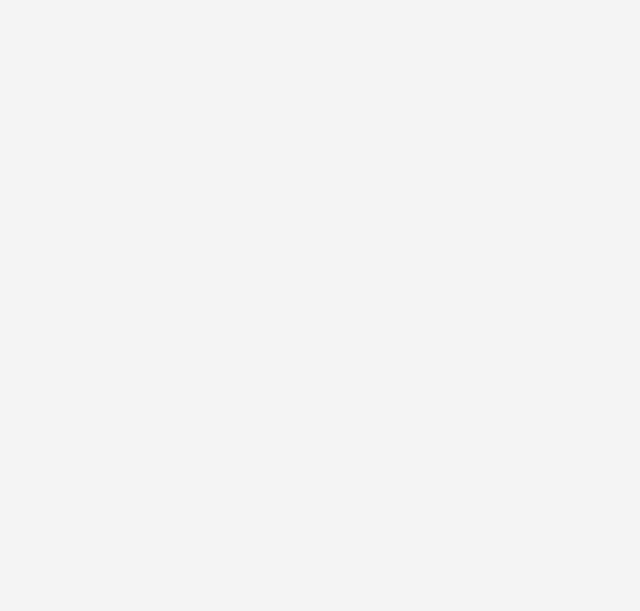
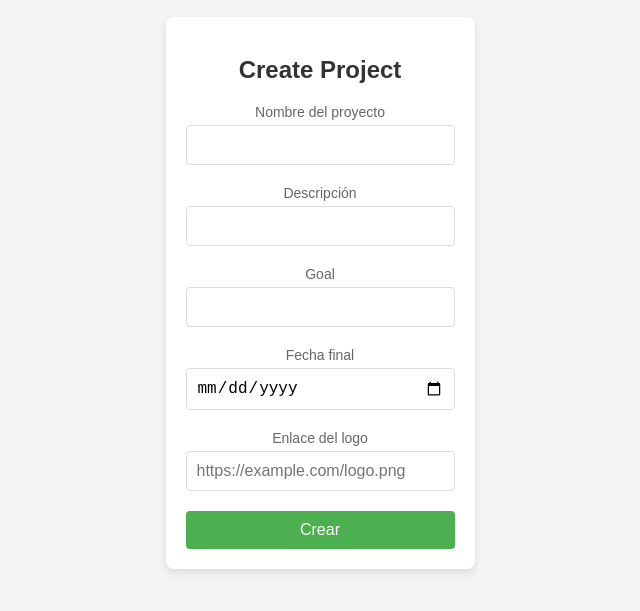
Before and after one commit to Josue-Echeverria/ProyectoAP2, a React (Create React App) app: page /createProject in a window 1280 px wide. Before the commit this address had no page. Shown: the part 107-718 px from the top of the page, without its empty margins (340-980 px from the left). Built offline with nearby package versions, Linux system fonts and the light colour scheme.

Commit message:
Crear Proyectos

```diff
--- a/src/App.jsx
+++ b/src/App.jsx
@@ -5,6 +5,7 @@ import Login from './login/Login';
 import Register from './register/Register';
 import ProyectList from './proyectList/ProyectList';
 import ProyectDetails from './proyectDetail/ProyectDetail';
+import CreateProject from './createProject/CreateProject';
 
 function App() {
   return (
@@ -15,6 +16,7 @@ function App() {
         <Route path="/register" element={<Register />} />
         <Route path="/proyect" element={<ProyectList />} />
         <Route path="/proyect/:id" element={<ProyectDetails />} />
+        <Route path="/createProject" element={<CreateProject/>} />
 
       </Routes>
     </div>
--- /dev/null
+++ b/src/Header/Header.css
@@ -0,0 +1,70 @@
+/* Style the header with a grey background and some padding */
+.header {
+  position: fixed; /* Keeps the header at the top */
+  top: 0;
+  left: 0; /* Ensures the header starts from the left edge */
+  width: 100%; /* Makes the header span the entire width */
+  z-index: 1000; /* Keeps the header above other elements */
+  background-color: #7fff6e;
+  padding: 20px 10px;
+  box-shadow: 0 2px 5px rgba(0, 0, 0, 0.1); /* Optional: adds a shadow */
+  display: flex;
+  justify-content: space-between;
+  align-items: center;
+}
+
+.proyect-list-container {
+  margin-top: 80px; /* Adjust this value based on your header's height */
+}
+
+/* Style the header links */
+.header a {
+  float: left;
+  color: black;
+  text-align: center;
+  padding: 12px;
+  text-decoration: none;
+  font-size: 18px;
+  line-height: 25px;
+  border-radius: 4px;
+}
+
+/* Style the logo link (notice that we set the same value of line-height and font-size to prevent the header to increase when the font gets bigger */
+.header a.logo {
+  font-size: 25px;
+  font-weight: bold;
+}
+
+.header .logo {
+  flex: 1; /* Adjusts to take space as needed */
+}
+
+
+/* Change the background color on mouse-over */
+.header a:hover {
+  background-color: #ddd;
+  color: black;
+}
+
+/* Style the active/current link*/
+.header a.active {
+  background-color: dodgerblue;
+  color: white;
+}
+
+.header-right {
+  display: flex;
+  gap: 15px; /* Adds space between links */
+}
+
+@media screen and (max-width: 500px) {
+  .header {
+    flex-direction: column; /* Stacks items vertically */
+    align-items: flex-start;
+  }
+  .header a {
+    display: block;
+    text-align: left;
+    width: 100%; /* Ensures links span the full width */
+  }
+}
--- /dev/null
+++ b/src/Header/Header.jsx
@@ -0,0 +1,23 @@
+import React from "react";
+import "./Header.css";
+
+function Header(props) {
+  return (
+    <header class="header">
+      <div >
+        <a href="#default" class="logo">
+          Crowdfunding
+        </a>
+        <div class="header-right">
+          <a class="active" href="#home">
+            Home
+          </a>
+          <a onClick={props.clickCreateForm}href="#Create Project">Create Project</a>
+          <a href="#My projects">My projects</a>
+        </div>
+      </div>
+    </header>
+  );
+}
+
+export default Header;
--- /dev/null
+++ b/src/createProject/CreateProject.css
@@ -0,0 +1,64 @@
+body {
+    font-family: Arial, sans-serif;
+    background-color: #f4f4f4;
+    margin: 0;
+    padding: 0;
+    display: flex;
+    justify-content: center;
+    align-items: center;
+    height: 100vh;
+  }
+
+    /* Contenedor del formulario */
+  .create-container {
+    width: 100%;
+    max-width: 400px;
+    padding: 20px;
+    background-color: white;
+    box-shadow: 0 4px 8px rgba(0, 0, 0, 0.1);
+    border-radius: 8px;
+  }
+
+  /* Título del formulario */
+  .create-form h2 {
+    text-align: center;
+    margin-bottom: 20px;
+    color: #333;
+  }
+
+  /* Grupo de inputs */
+  .input-group {
+    margin-bottom: 20px;
+  }
+
+  .input-group label {
+    display: block;
+    margin-bottom: 5px;
+    font-size: 14px;
+    color: #666;
+  }
+
+  .input-group input {
+    width: 100%;
+    padding: 10px;
+    font-size: 16px;
+    border: 1px solid #ddd;
+    border-radius: 4px;
+    box-sizing: border-box;
+  }
+
+  /* Botón de registro */
+  .create-button {
+    width: 100%;
+    padding: 10px;
+    background-color: #4CAF50;
+    color: white;
+    font-size: 16px;
+    border: none;
+    border-radius: 4px;
+    cursor: pointer;
+  }
+
+  .create-button:hover {
+    background-color: #45a049;
+  }
--- /dev/null
+++ b/src/createProject/CreateProject.jsx
@@ -0,0 +1,96 @@
+import React, { useState } from "react";
+import { useNavigate } from "react-router-dom";
+import "./CreateProject.css";
+
+function CreateProject() {
+  const [name, setName] = useState("");
+  const [description, setDescription] = useState("");
+  const [goal, setGoal] = useState("");
+  const [endDate, setEndDate] = useState("");
+  const [logo, setLogo] = useState("");
+  const navigate = useNavigate();
+
+  const handleSubmit = (e) => {
+    e.preventDefault();
+    // Lógica para manejar la creación del proyecto
+    console.log({ name, description, goal, endDate, logo });
+    navigate('/proyect');
+  };
+  return (
+    <div className="create-container">
+      <form className="create-form" onSubmit={handleSubmit}>
+        <h2>Create Project</h2>
+
+        <div className="input-group">
+          <label htmlFor="name">Nombre del proyecto</label>
+          <input
+            type="text"
+            id="name"
+            value={name}
+            onChange={(e) => setName(e.target.value)}
+            required
+          />
+        </div>
+        <div className="input-group">
+          <label htmlFor="description">Descripción</label>
+          <input
+            type="text"
+            id="description"
+            value={description}
+            onChange={(e) => setDescription(e.target.value)}
+            required
+          />
+        </div>
+
+        <div className="input-group">
+          <label htmlFor="goal">Goal</label>
+          <input
+            type="number"
+            id="goal"
+            value={goal}
+            onChange={(e) => setGoal(e.target.value)}
+            required
+          />
+        </div>
+
+        <div className="input-group">
+          <label htmlFor="endDate">Fecha final</label>
+          <input
+            type="date"
+            id="endDate"
+            value={endDate}
+            onChange={(e) => setEndDate(e.target.value)}
+            required
+          />
+        </div>
+        <div className="input-group">
+          <label htmlFor="logo">Enlace del logo</label>
+          <input
+            type="url"
+            id="logo"
+            value={logo}
+            onChange={(e) => setLogo(e.target.value)}
+            placeholder="https://example.com/logo.png"
+          />
+        </div>
+
+        {logo && (
+          <div className="logo-preview">
+            <p>Vista previa:</p>
+            <img
+              src={logo}
+              alt="Logo preview"
+              style={{ maxWidth: "200px", marginTop: "10px" }}
+            />
+          </div>
+        )}
+
+        <button type="submit" className="create-button">
+          Crear
+        </button>
+      </form>
+    </div>
+  );
+}
+
+export default CreateProject;
--- a/src/proyectItem/ProyectItem.css
+++ b/src/proyectItem/ProyectItem.css
@@ -1,4 +1,5 @@
 .proyect-item {
+    position: relative;
     border: 1px solid #ddd;
     padding: 15px;
     border-radius: 8px;
@@ -6,6 +7,7 @@
     background-color: #fff;
     width: 200px;
     transition: box-shadow 0.3s ease;
+    cursor: pointer;
   }
 
   .proyect-item:hover {
@@ -30,3 +32,26 @@
     font-weight: bold;
     color: #4CAF50;
   }
+
+  .proyect-item img {
+    width: 100%;
+    border-radius: 8px;
+  }
+
+  .proyect-item .end-date {
+    position: absolute;
+    bottom: 0; /* Ensures it stays at the bottom */
+    margin-bottom: 4px; /* Ensures consistent distance */
+    font-weight: bold;
+  }
+
+  .proyect-item button {
+    width: 100%;
+    padding: 10px;
+    background-color: #4CAF50;
+    color: white;
+    font-size: 16px;
+    border: none;
+    border-radius: 4px;
+    cursor: pointer;
+  }
--- a/src/proyectItem/ProyectItem.jsx
+++ b/src/proyectItem/ProyectItem.jsx
@@ -6,10 +6,11 @@ const ProyectItem = ({ project }) => {
     <div className="proyect-item">
       <h3>{project.name}</h3>
       <p>{project.description}</p>
-      //<span className="proyect-price">Goal: ${project.goal.toFixed(2)}</span>
-      //<span className="gathered-amount">Gathered: ${project.gathered.toFixed(2)}</span>
+      <span className="proyect-price">Goal: ${project.goal.toFixed(2)}</span>
+      <span className="gathered-amount">Gathered: ${project.gathered.toFixed(2)}</span>
       <img src={project.logo} alt={`${project.name} logo`} />
-      <p>End Date: {project.endDate}</p>
+      <p className="end-date">End Date: {project.endDate}</p>
+      {/*<button>Donate</button> */}
     </div>
   );
 };
--- a/src/proyectList/ProyectList.jsx
+++ b/src/proyectList/ProyectList.jsx
@@ -2,9 +2,13 @@ import React, { useState, useEffect }  from "react";
 import ProyectItem from "../proyectItem/ProyectItem";
 import { getAllProjects } from "../api/api";
 import "./ProyectList.css";
+import Header from "../Header/Header";
+import { useNavigate } from "react-router-dom";
 
 const ProyectList = () => {
   const [projects, setProjects] = useState(null); // State to store projects
+  const navigate = useNavigate();
+
 
   const fetchProjects = async () => { // Keep this function async
     try {
@@ -21,6 +25,8 @@ const ProyectList = () => {
 
   return (
     <div className="proyect-list-container">
+      <Header clickCreateForm={() => {
+    navigate('/createProject')}}/>
       <h2>Lista de Proyectos</h2>
       <div className="proyect-list">
         {projects && projects.map((project) => (
```
